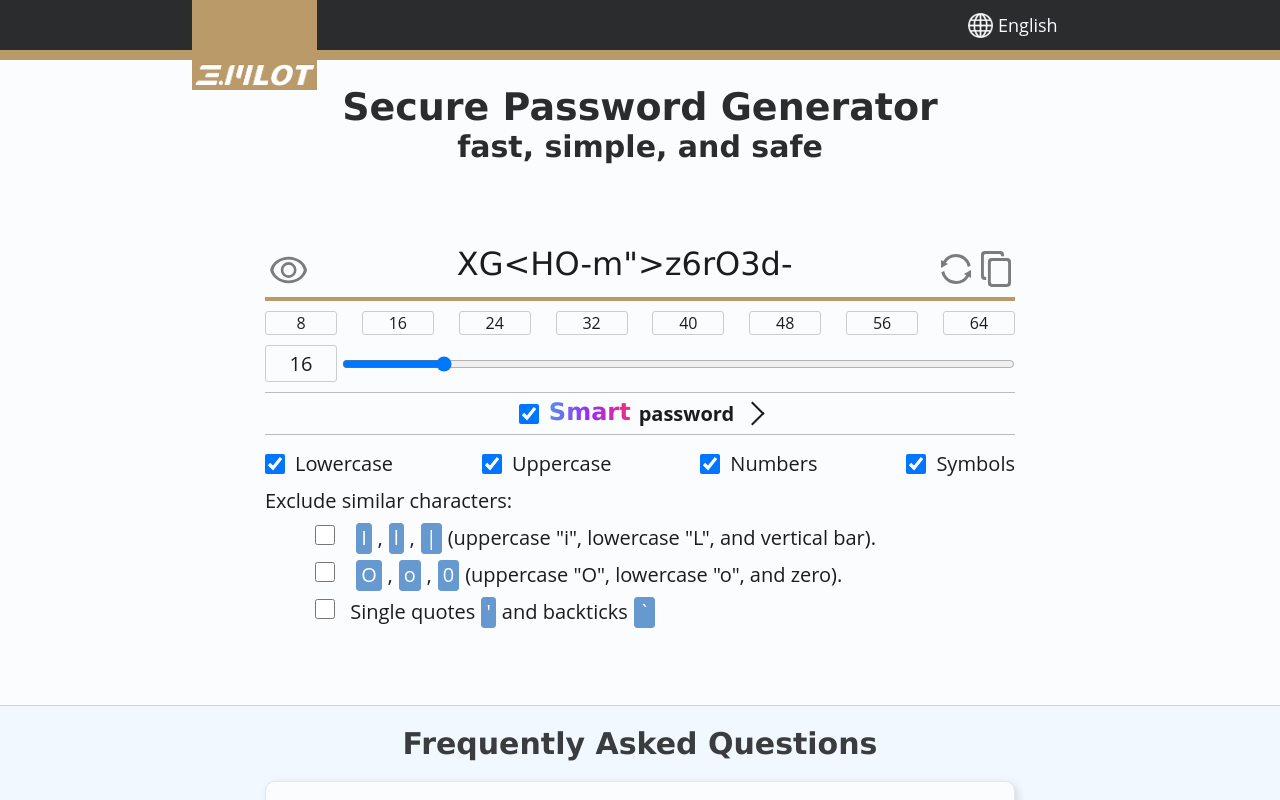
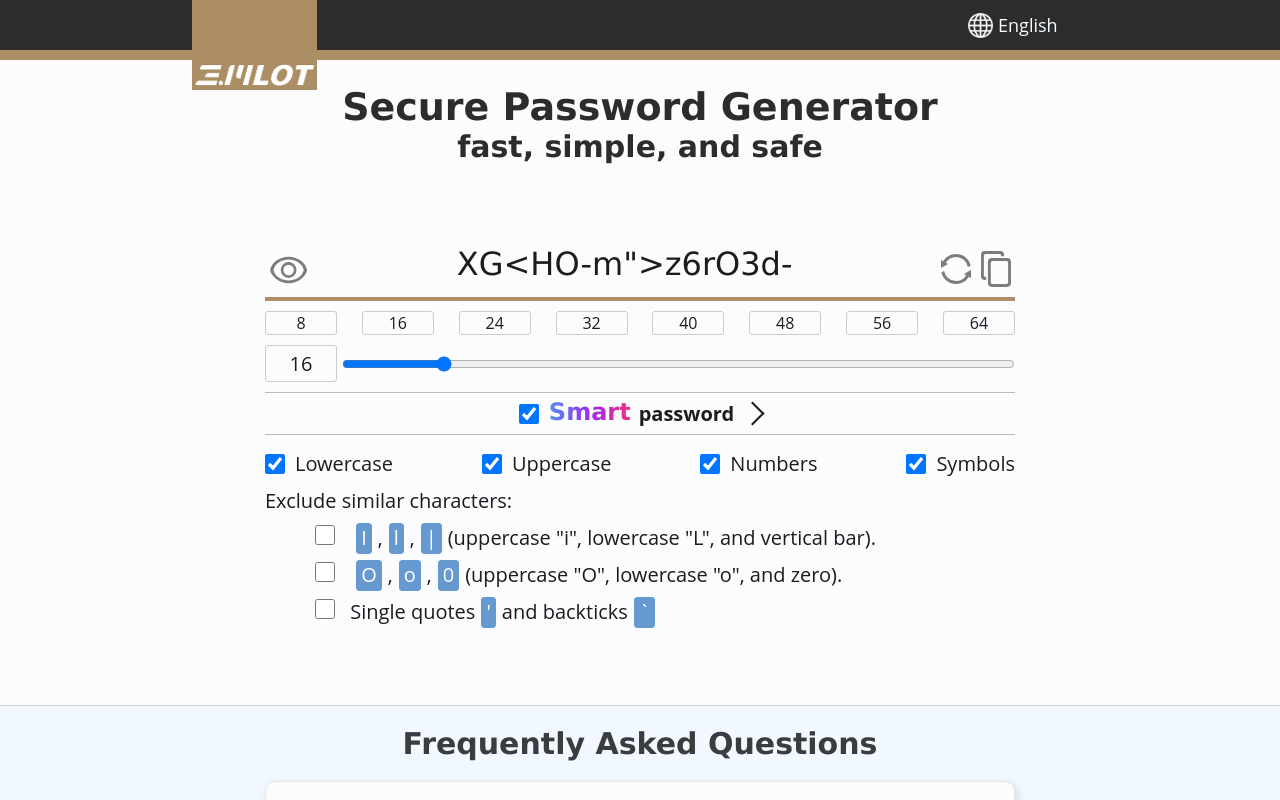
Before and after one commit to demeetrey/password-generator, a website built with Parcel: page src/index.html in a window 1280 px wide. Built offline with nearby package versions, Linux system fonts and the light colour scheme.

Commit message:
replace color in styles.css

```diff
--- a/src/styles.css
+++ b/src/styles.css
@@ -33,7 +33,7 @@ header {
   text-align: center;
   min-height: 50px;
   z-index: 1;
-  border-bottom: 10px solid #bb9a6a;
+  border-bottom: 10px solid #ac8e64;
   margin-bottom: 10px;
 }
 main {
@@ -50,7 +50,7 @@ main p {
   margin-top: 5px;
 }
 footer {
-  border-top: 7px solid #bb9a6a;
+  border-top: 7px solid #ac8e64;
   background-color: #2a2c2e;
   color: #fafcfe;
   text-align: center;
@@ -120,7 +120,7 @@ footer {
   top: 0px;
   width: 125px;
   height: 90px;
-  background-color: #bb9a6a;
+  background-color: #ac8e64;
   z-index: 3;
   display: flex;
   justify-content: center;
@@ -201,7 +201,7 @@ footer {
   width: 100%;
 }
 .password-container {
-  border-bottom: 4px solid #bb9a6a;
+  border-bottom: 4px solid #ac8e64;
   padding: 4px;
   width: 100%;
   min-height: 60px;
@@ -468,7 +468,7 @@ input[type="range"]::-webkit-slider-thumb {
   transform: rotate(135deg);
 }
 .content {
-  border: 2px solid #bb9a6a;
+  border: 2px solid #ac8e64;
   max-height: 0;
   overflow: hidden;
   transition: max-height 0.5s ease;
```
